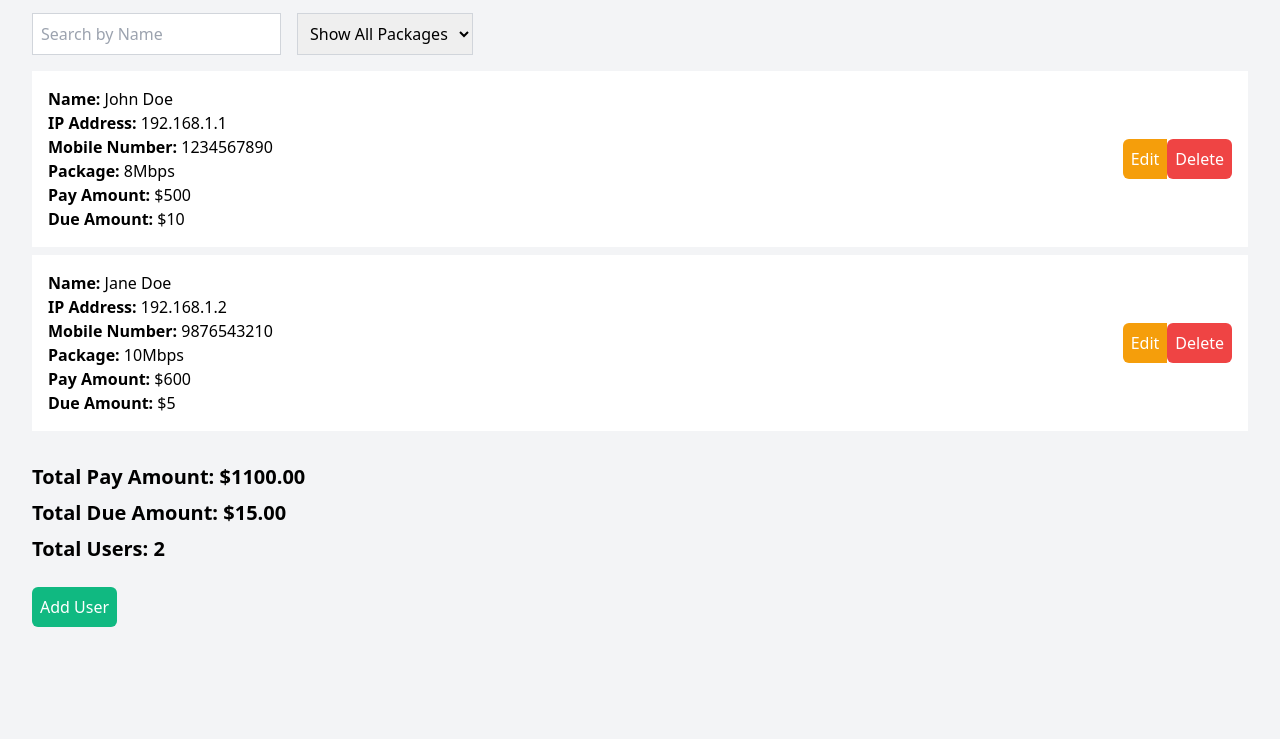
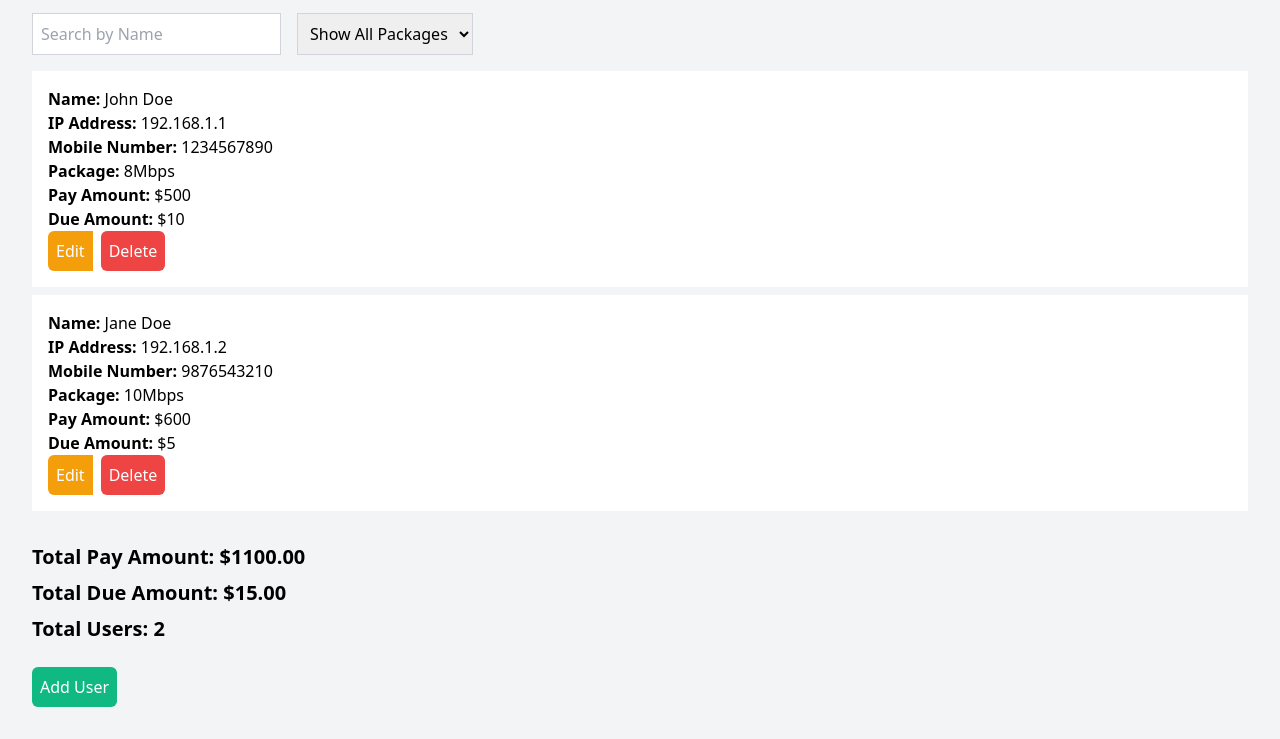
Before and after one commit to rezvirumon/User-Management, a plain HTML site: page index.html in a window 1280 px wide. Shown: the part 67-806 px from the top of the page. Drawn offline with nearby package versions, Linux system fonts and the light colour scheme.

Commit message:
changed some style and function

```diff
--- a/index.html
+++ b/index.html
@@ -162,7 +162,7 @@
             totalDueAmount += user.dueAmount;
 
             const card = document.createElement('div');
-            card.className = 'bg-white p-4 mb-2 flex flex-col md:flex-row justify-between items-center';
+            card.className = 'bg-white p-4 mb-2 flex flex-col justify-between items-center md:items-start';
             card.innerHTML = `
                 <div>
                     <p><strong>Name:</strong> ${user.name}</p>
@@ -172,9 +172,9 @@
                     <p><strong>Pay Amount:</strong> $${user.payAmount}</p>
                     <p><strong>Due Amount:</strong> $${user.dueAmount}</p>
                 </div>
-                <div class="flex items-center">
+                <div class="flex items-center mt-2 md:mt-0">
                     <button onclick="openEditUserModal(${user.id})" class="bg-yellow-500 text-white p-2 rounded-l-md">Edit</button>
-                    <button onclick="openDeleteConfirmationModal(${user.id})" class="bg-red-500 text-white p-2 rounded-r-md md:rounded-l-md">Delete</button>
+                    <button onclick="openDeleteConfirmationModal(${user.id})" class="bg-red-500 text-white p-2 rounded-r-md md:rounded-l-md ml-2">Delete</button>
                 </div>
             `;
             userList.appendChild(card);
```
